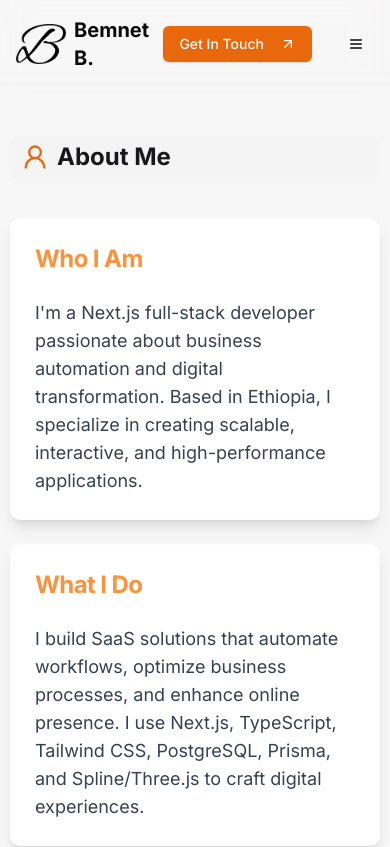
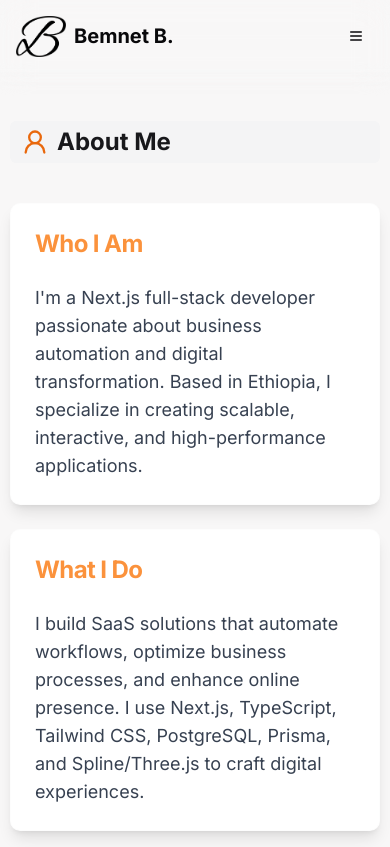
Before and after one commit to bemnet884/Bemnet-Beyene, a Next.js app: page /about in a window 390 px wide. Shown: the top 847 px of the page. Built offline with nearby package versions, Linux system fonts and the light colour scheme.

Commit message:
get in touch

```diff
--- a/components/Navbar.tsx
+++ b/components/Navbar.tsx
@@ -37,7 +37,9 @@ export default function Navbar() {
               Projects
             </a>
             <Separator orientation="vertical" className="h-full text-black" />
-            <ContactDialog />
+            <div className="hidden md:block">
+              <ContactDialog />
+            </div>
             <Sheet>
               <SheetTrigger asChild>
                 <Button
```
